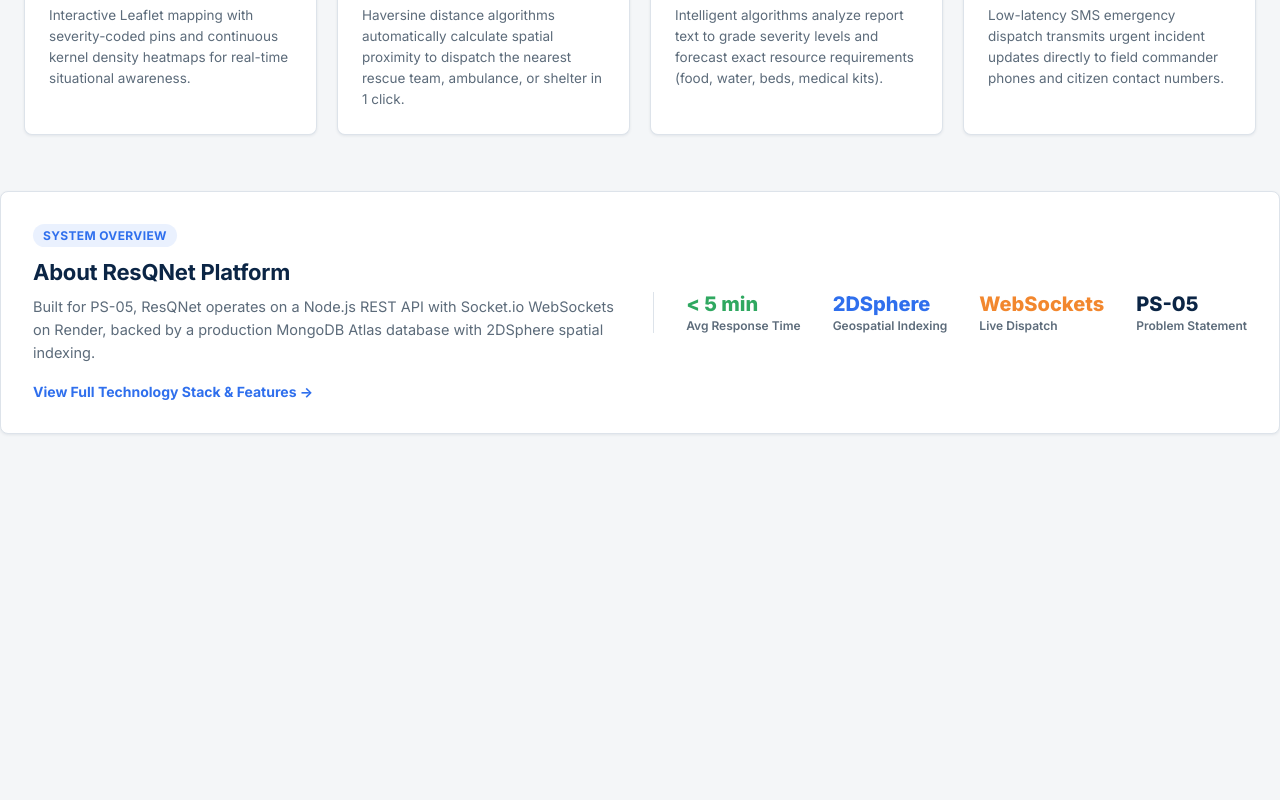
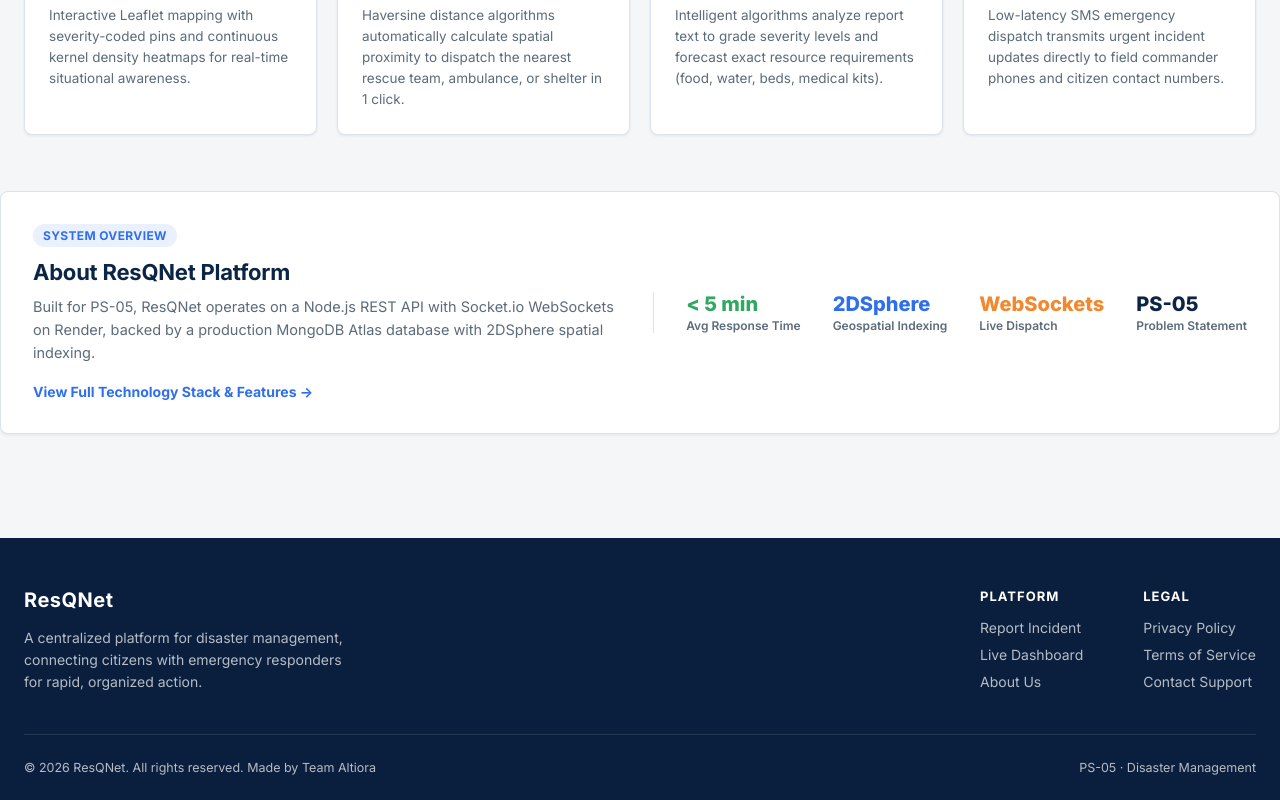
Before and after one commit to jotishnitr/prototype-for-sih, a React (Vite) app: page / in a window 1280 px wide. Shown: the part 936-1736 px from the top of the page. Before the commit the page ends 1434 px from the top, so only its background shows below. Built offline with nearby package versions, Linux system fonts and the light colour scheme; no server answers.

Commit message:
fix: add full Footer section back to Home page alongside top styled grid map

```diff
--- a/src/pages/Home.jsx
+++ b/src/pages/Home.jsx
@@ -139,6 +139,119 @@ function Home() {
         </div>
       </section>
 
+      {/* Footer */}
+      <footer
+        style={{
+          background: "#0a1f3d",
+          color: "rgba(255,255,255,0.7)",
+          padding: "50px 0 25px",
+          fontSize: 14,
+          marginTop: 40,
+        }}
+      >
+        <div className="container">
+          <div
+            style={{
+              display: "flex",
+              flexWrap: "wrap",
+              justifyContent: "space-between",
+              gap: 40,
+              borderBottom: "1px solid rgba(255,255,255,0.1)",
+              paddingBottom: 40,
+              marginBottom: 25,
+            }}
+          >
+            {/* Brand Info */}
+            <div style={{ maxWidth: 320 }}>
+              <strong
+                style={{
+                  color: "#fff",
+                  fontSize: 20,
+                  display: "block",
+                  marginBottom: 15,
+                  letterSpacing: 0.5,
+                }}
+              >
+                ResQNet
+              </strong>
+              <p style={{ margin: 0, lineHeight: 1.6 }}>
+                A centralized platform for disaster management, connecting citizens with emergency responders for rapid, organized action.
+              </p>
+            </div>
+
+            {/* Navigation Links */}
+            <div style={{ display: "flex", gap: 60, flexWrap: "wrap" }}>
+              <div>
+                <strong
+                  style={{
+                    color: "#fff",
+                    display: "block",
+                    marginBottom: 15,
+                    fontSize: 13,
+                    textTransform: "uppercase",
+                    letterSpacing: 1,
+                  }}
+                >
+                  Platform
+                </strong>
+                <div style={{ display: "flex", flexDirection: "column", gap: 10 }}>
+                  <Link to="/report" style={{ color: "rgba(255,255,255,0.7)", textDecoration: "none" }}>
+                    Report Incident
+                  </Link>
+                  <Link to="/dashboard" style={{ color: "rgba(255,255,255,0.7)", textDecoration: "none" }}>
+                    Live Dashboard
+                  </Link>
+                  <Link to="/about" style={{ color: "rgba(255,255,255,0.7)", textDecoration: "none" }}>
+                    About Us
+                  </Link>
+                </div>
+              </div>
+
+              <div>
+                <strong
+                  style={{
+                    color: "#fff",
+                    display: "block",
+                    marginBottom: 15,
+                    fontSize: 13,
+                    textTransform: "uppercase",
+                    letterSpacing: 1,
+                  }}
+                >
+                  Legal
+                </strong>
+                <div style={{ display: "flex", flexDirection: "column", gap: 10 }}>
+                  <Link to="/about" style={{ color: "rgba(255,255,255,0.7)", textDecoration: "none" }}>
+                    Privacy Policy
+                  </Link>
+                  <Link to="/about" style={{ color: "rgba(255,255,255,0.7)", textDecoration: "none" }}>
+                    Terms of Service
+                  </Link>
+                  <a href="mailto:support@resqnet.example" style={{ color: "rgba(255,255,255,0.7)", textDecoration: "none" }}>
+                    Contact Support
+                  </a>
+                </div>
+              </div>
+            </div>
+          </div>
+
+          {/* Copyright Area */}
+          <div
+            style={{
+              display: "flex",
+              justifyContent: "space-between",
+              alignItems: "center",
+              flexWrap: "wrap",
+              gap: 15,
+              fontSize: 12.5,
+            }}
+          >
+            <span>&copy; {new Date().getFullYear()} ResQNet. All rights reserved. Made by Team Altiora</span>
+            <span>PS-05 · Disaster Management</span>
+          </div>
+        </div>
+      </footer>
+
       <style>{`
         @media (max-width: 860px) {
           .hero-grid {
```
